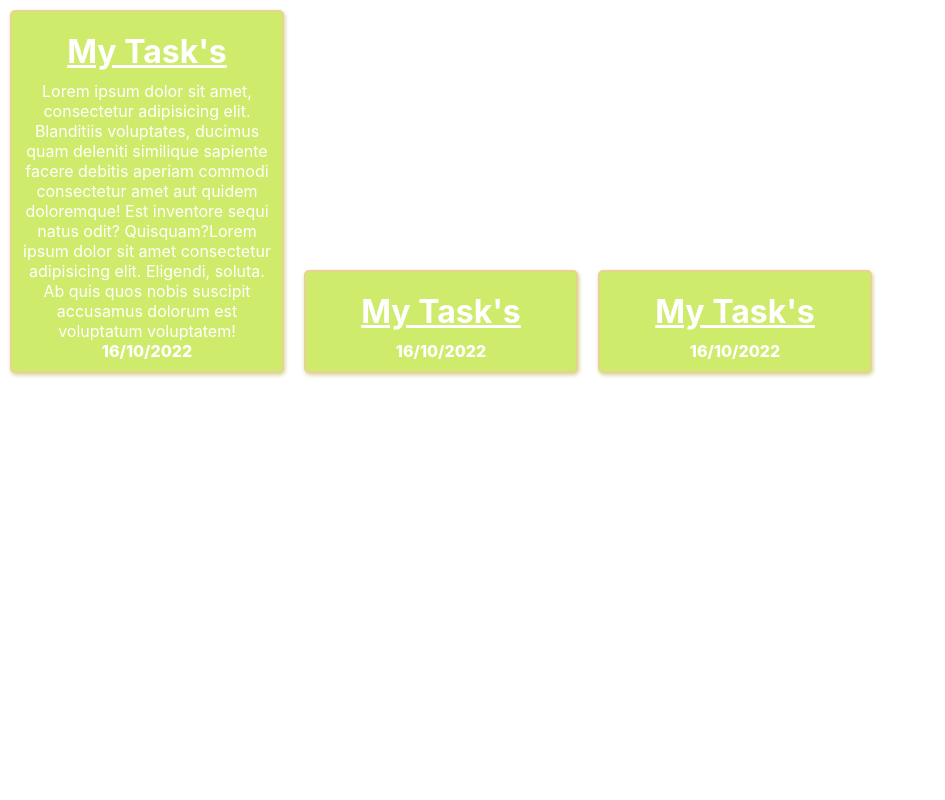
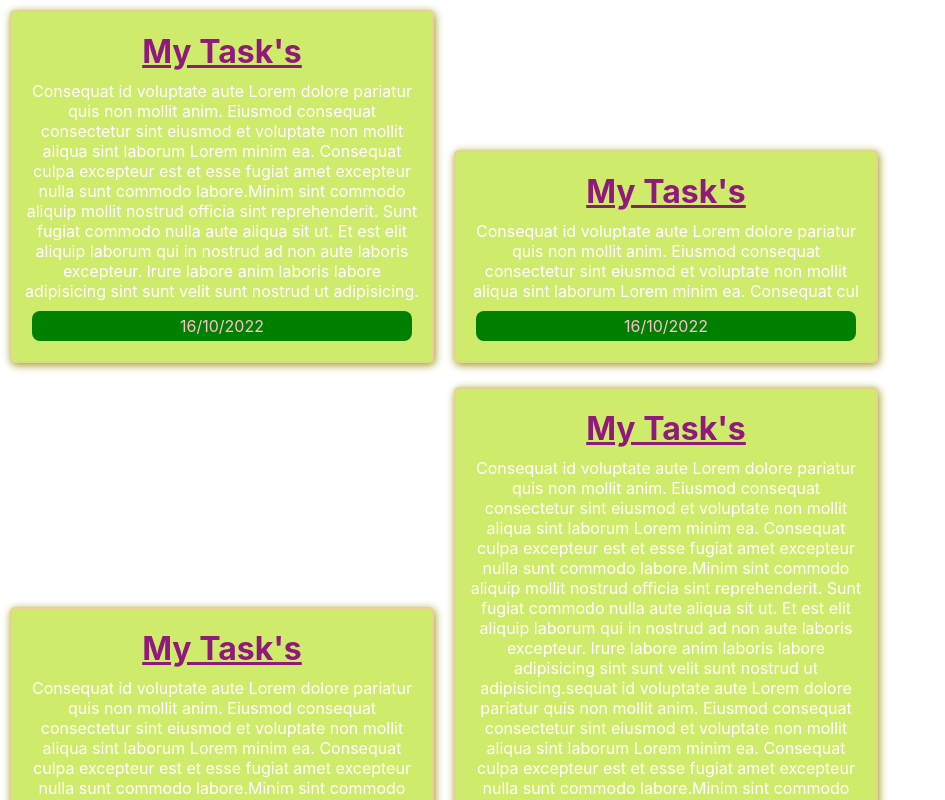
Before and after one commit to Mraj101/Vanilla-Js-and-React, a React (Create React App) app in the folder reactjsbasics/my-app/: page / in a window 1280 px wide. Shown: the top 800 px of the page, without its empty margins (0-945 px from the left). Built offline with nearby package versions, Linux system fonts and the light colour scheme.

Commit message:
fetch data form json using map

```diff
--- a/reactjsbasics/my-app/public/index.css
+++ b/reactjsbasics/my-app/public/index.css
@@ -8,6 +8,8 @@ body {
     sans-serif;
   -webkit-font-smoothing: antialiased;
   -moz-osx-font-smoothing: grayscale;
+  height: 100vh;
+  overflow:visible;
 }
 
 code {
@@ -17,15 +19,16 @@ code {
 
 .Container{
   display: inline-block;
-  width: 250px;
   margin: 10px;
   padding: 10px;
+  width: 50vh;
   border: 2px solid rgb(233, 209, 150);
   border-radius: 5px;
   color: white;
   background-color: rgb(207, 235, 108);
-  box-shadow: 1px 2px 4px rgb(209, 209, 143);
+  box-shadow: 1px 2px 8px rgb(150, 150, 18);
   text-align: center;
+  overflow: hidden;
 }
 
 .card-head{
@@ -33,4 +36,5 @@ code {
   text-align: center;
   text-decoration:underline;
   padding: 10px;
+  color: rgb(143, 26, 123);
 }
--- a/reactjsbasics/my-app/src/App.js
+++ b/reactjsbasics/my-app/src/App.js
@@ -1,11 +1,10 @@
 import React from "react";
 import Card from "./component/Card"
+import Data from "./data.json"
 function App(){
   return (
     <div>
-      <Card content="Lorem ipsum dolor sit amet, consectetur adipisicing elit. Blanditiis voluptates, ducimus quam deleniti similique sapiente facere debitis aperiam commodi consectetur amet aut quidem doloremque! Est inventore sequi natus odit? Quisquam?Lorem ipsum dolor sit amet consectetur adipisicing elit. Eligendi, soluta. Ab quis quos nobis suscipit accusamus dolorum est voluptatum voluptatem!" />
-      <Card/>
-      <Card/>
+      {  Data.map((item,index) => <Card content={item.content}/>)  }
  </div>
   )
 }
--- a/reactjsbasics/my-app/src/component/Card.js
+++ b/reactjsbasics/my-app/src/component/Card.js
@@ -12,6 +12,8 @@ const footer={
     fontSize:"1rem",
     color: "pink",
     backgroundColor:"green",
+    borderRadius:"8px",
+    padding:"5px",
 }
 function Card(props)
 {
@@ -21,7 +23,7 @@ function Card(props)
             <h3 className="card-head">My Task's</h3>
             <p>{content}
             </p>
-            <p style={{fontWeight:"800",footer:footer}}>{day+"/"+ month +"/"+ year}</p>
+            <p style={footer}>{day+"/"+ month +"/"+ year}</p>
         </div>
     )
 }
--- /dev/null
+++ b/reactjsbasics/my-app/src/data.json
@@ -0,0 +1,18 @@
+[
+    {
+        "content":"Consequat id voluptate aute Lorem dolore pariatur quis non mollit anim. Eiusmod consequat consectetur sint eiusmod et voluptate non mollit aliqua sint laborum Lorem minim ea. Consequat culpa excepteur est et esse fugiat amet excepteur nulla sunt commodo labore.Minim sint commodo aliquip mollit nostrud officia sint reprehenderit. Sunt fugiat commodo nulla aute aliqua sit ut. Et est elit aliquip laborum qui in nostrud ad non aute laboris excepteur. Irure labore anim laboris labore adipisicing sint sunt velit sunt nostrud ut adipisicing."
+    },
+
+    {
+        "content":"Consequat id voluptate aute Lorem dolore pariatur quis non mollit anim. Eiusmod consequat consectetur sint eiusmod et voluptate non mollit aliqua sint laborum Lorem minim ea. Consequat cul"
+    },
+
+    {
+        "content":"Consequat id voluptate aute Lorem dolore pariatur quis non mollit anim. Eiusmod consequat consectetur sint eiusmod et voluptate non mollit aliqua sint laborum Lorem minim ea. Consequat culpa excepteur est et esse fugiat amet excepteur nulla sunt commodo labore.Minim sint commodo aliquip mollit nostrud officia sint reprehenderit. Sunt fugiat commodo nulla aute aliqua sit ut. Et est elit aliquip laborum qui in nostrud ad non aute laboris excepteur. Irure labore anim laboris labore adipisicing sint sunt velit sunt nostrud ut adipisicing."
+    },
+    {
+        "content":"Consequat id voluptate aute Lorem dolore pariatur quis non mollit anim. Eiusmod consequat consectetur sint eiusmod et voluptate non mollit aliqua sint laborum Lorem minim ea. Consequat culpa excepteur est et esse fugiat amet excepteur nulla sunt commodo labore.Minim sint commodo aliquip mollit nostrud officia sint reprehenderit. Sunt fugiat commodo nulla aute aliqua sit ut. Et est elit aliquip laborum qui in nostrud ad non aute laboris excepteur. Irure labore anim laboris labore adipisicing sint sunt velit sunt nostrud ut adipisicing.sequat id voluptate aute Lorem dolore pariatur quis non mollit anim. Eiusmod consequat consectetur sint eiusmod et voluptate non mollit aliqua sint laborum Lorem minim ea. Consequat culpa excepteur est et esse fugiat amet excepteur nulla sunt commodo labore.Minim sint commodo aliquip mollit nostrud officia sint reprehenderit. Sunt fugiat commodo nulla aute aliqua sit ut. Et est elit aliquip laborum qui in nostrud ad non aute laboris excepteur. Irure labore anim laboris labore adipisicing sint sunt velit sunt nostrud ut adipisicing."
+    }
+
+
+]
```
